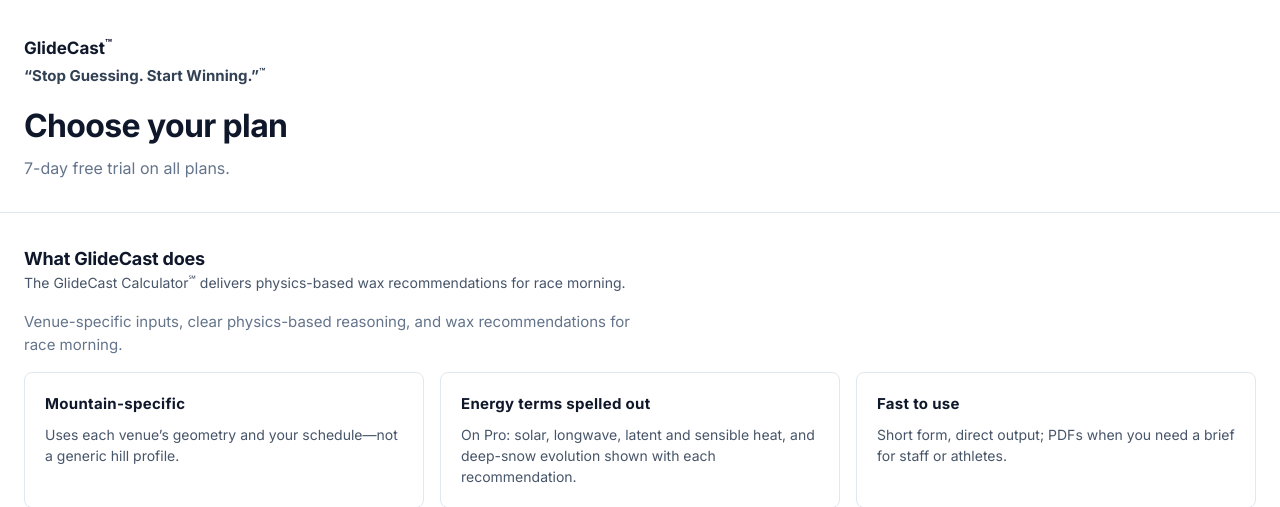
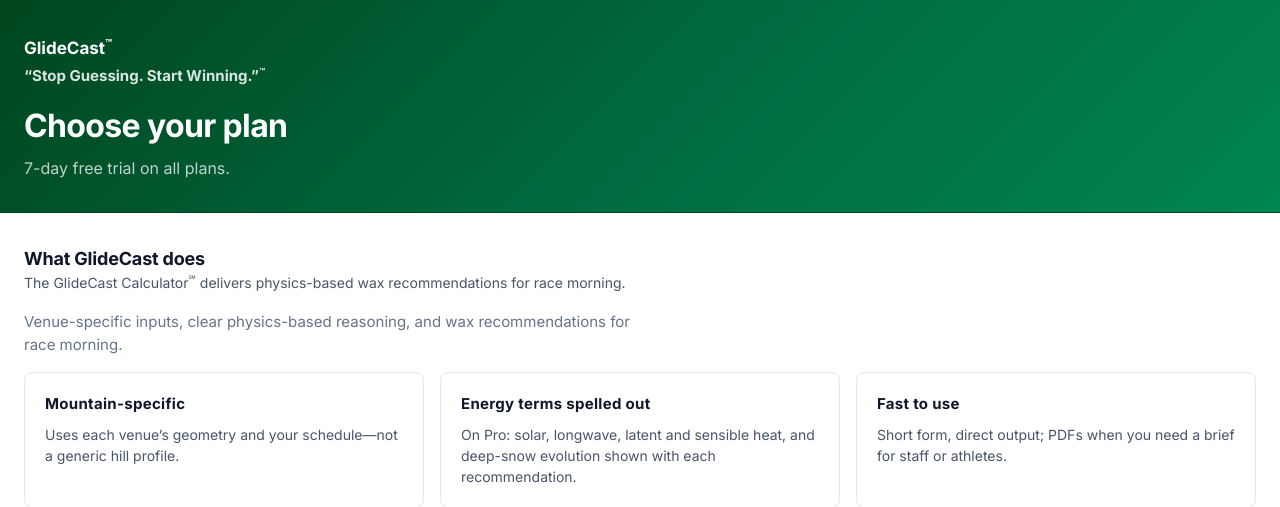
Before and after one commit to SkiRacer69/Glide-Cast, a Django app: page /billing/paywall/ in a window 1280 px wide. Shown: the part 73-580 px from the top of the page. Run offline with Django 5.2, Linux system fonts and the light colour scheme; the visitor is signed in with stand-in values (Sample User, id 1); data comes from the database, SQL or seed files in the repository.

Commit message:
Update paywall hero to Dartmouth green gradient
Co-Authored-By: Claude Sonnet 4.6 <noreply@anthropic.com>

```diff
--- a/static/css/premium.css
+++ b/static/css/premium.css
@@ -1303,8 +1303,8 @@ input[type="range"].slider-teal::-moz-range-track {
 .paywall-hero {
   width: 100%;
   padding: 2.25rem 1.5rem 2rem;
-  background: #ffffff;
-  border-bottom: 1px solid #e2e8f0;
+  background: linear-gradient(135deg, #00461F 0%, #00693E 50%, #008550 100%);
+  border-bottom: 1px solid #00461F;
 }
 
 .paywall-hero-inner {
@@ -1316,14 +1316,14 @@ input[type="range"].slider-teal::-moz-range-track {
   margin: 0 0 0.2rem 0;
   font-size: 1.0625rem;
   font-weight: 700;
-  color: #0f172a;
+  color: #ffffff;
 }
 
 .paywall-hero-slogan {
   margin: 0 0 1rem 0;
   font-size: 0.9375rem;
   font-weight: 600;
-  color: #334155;
+  color: rgba(255, 255, 255, 0.85);
   line-height: 1.45;
 }
 
@@ -1332,13 +1332,13 @@ input[type="range"].slider-teal::-moz-range-track {
   font-size: clamp(1.5rem, 4vw, 2rem);
   font-weight: 700;
   letter-spacing: -0.02em;
-  color: #0f172a;
+  color: #ffffff;
 }
 
 .paywall-hero-lead {
   margin: 0;
   font-size: 1rem;
-  color: #64748b;
+  color: rgba(255, 255, 255, 0.75);
   line-height: 1.5;
 }
 
```
